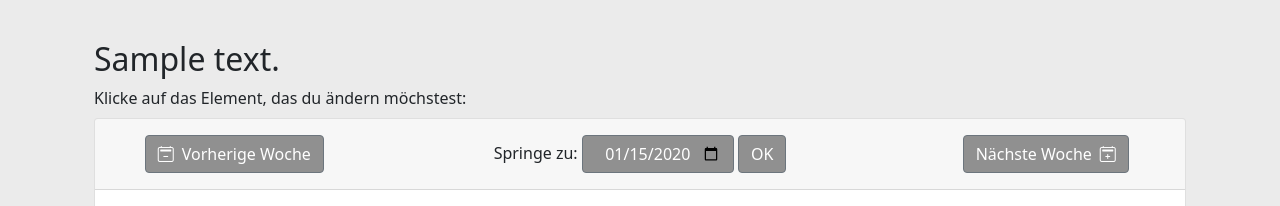
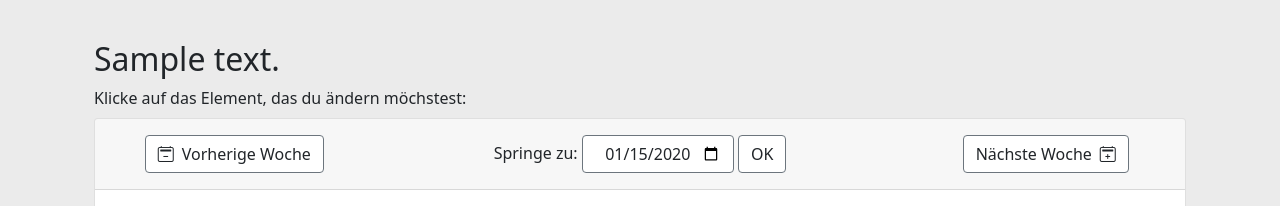
Before and after one commit to pyphil/DjangoBuchungstool, a Django app: template buchungstool/templates/buchungstoolHome.html in a window 1280 px wide. Shown: the part 56-262 px from the top of the page. Run offline with Django 3.2, Linux system fonts and the light colour scheme; tables that the repository leaves empty hold one stand-in row (values such as "Sample post"); the template is opened without the code that fills it: values that come from a table or form of the project are taken from there, most other values are stand-ins (such as "Sample title", 1, 10 or a date in 2020).

Commit message:
button colour

```diff
--- a/buchungstool/templates/buchungstoolHome.html
+++ b/buchungstool/templates/buchungstoolHome.html
@@ -24,7 +24,7 @@
 				<div class="col text-center">
 					<form class="mb-2 mt-2" action="" method="POST">
 						{% csrf_token %}
-						<button type="submit" class="btn btn-secondary" style="background-color: #909090;"><i class="bi bi-calendar2-minus">&ensp;</i>Vorherige Woche</button>
+						<button type="submit" class="btn btn-secondary text-dark" style="background-color: #ffffff;"><i class="bi bi-calendar2-minus">&ensp;</i>Vorherige Woche</button>
 						<input type="hidden" name="direction" value="back" />
 						<input type="hidden" name="currentdate_nav" value="{{ currentdate }}">
 						<input type="hidden" name="room" value="{{ room }}">
@@ -35,8 +35,8 @@
 					<form class="mb-2 mt-2" action="" method="post">
 						{% csrf_token %}
 						<label for="start">Springe zu:</label>
-						<input type="date" id="start" name="currentdate" class="btn btn-secondary custom-width" style="background-color: #909090;" value="{{ currentdate }}">
-						<input type="submit" value="OK" class="btn btn-secondary" style="background-color: #909090;">
+						<input type="date" id="start" name="currentdate" class="btn btn-secondary text-dark custom-width" style="background-color: #ffffff;" value="{{ currentdate }}">
+						<input type="submit" value="OK" class="btn btn-secondary text-dark" style="background-color: #ffffff;">
 						<input type="hidden" name="room" value="{{ room }}">
 						<input type="hidden" name="room_text" value="{{ room_text }}">
 					</form>
@@ -44,7 +44,7 @@
 				<div class="col text-center">
 					<form class="mb-2 mt-2" action="" method="POST">
 						{% csrf_token %}
-						<button type="submit" class="btn btn-secondary" style="background-color: #909090;">Nächste Woche&ensp;<i class="bi bi-calendar2-plus"></i></button>
+						<button type="submit" class="btn btn-secondary text-dark" style="background-color: #ffffff;">Nächste Woche&ensp;<i class="bi bi-calendar2-plus"></i></button>
 						<input type="hidden" name="direction" value="forward" />
 						<input type="hidden" name="currentdate_nav" value="{{ currentdate }}">
 						<input type="hidden" name="room" value="{{ room }}">
```
Also changed, not shown: buchungstool/templates/buchungstoolRooms.html (+4 -4 lines).
